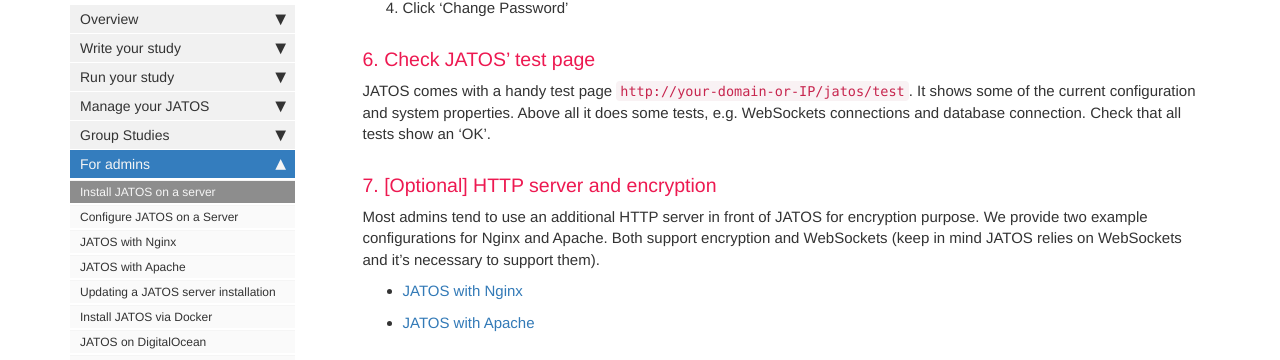
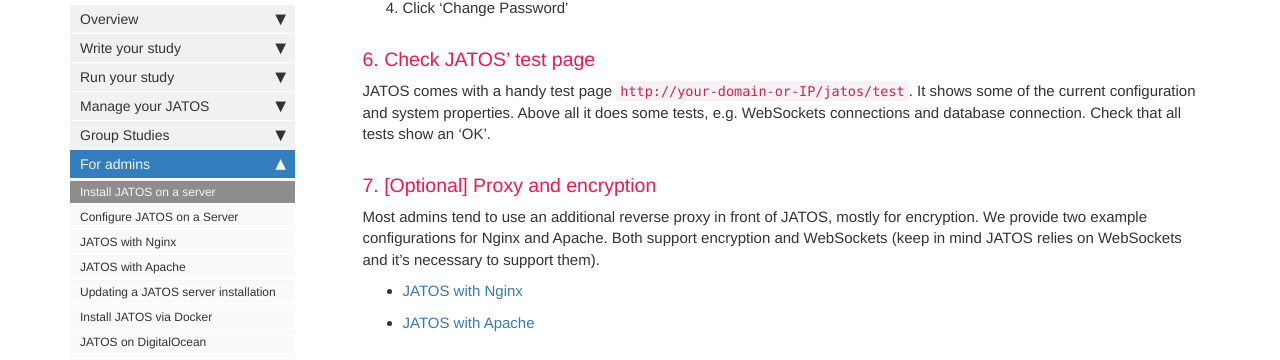
Before and after one commit to kristian-lange-tw/JATOS_docs_v3, a Jekyll site: the page built from pages/JATOS-on-a-server.md, in a window 1280 px wide and 900 px high, scrolled down 2229 px. Shown: the part 86-446 px from the top of the window. Built offline with Jekyll 4.4.1, drawn with Linux system fonts in a browser that asks for light colours; nearby versions of some CDN libraries; comment, search, counter and statistics services are not loaded; some of the changed text lies outside the part shown.

Commit message:
Update JATOS-on-a-server.md

```diff
--- a/pages/JATOS-on-a-server.md
+++ b/pages/JATOS-on-a-server.md
@@ -86,9 +86,9 @@
 
 JATOS comes with a handy test page `http://your-domain-or-IP/jatos/test`. It shows some of the current configuration and system properties. Above all it does some tests, e.g. WebSockets connections and database connection. Check that all tests show an 'OK'.
 
-### 7. [Optional] HTTP server and encryption
+### 7. [Optional] Proxy and encryption
 
-Most admins tend to use an additional HTTP server in front of JATOS for encryption purpose. We provide two example configurations for Nginx and Apache. Both support encryption and WebSockets (keep in mind JATOS relies on WebSockets and it's necessary to support them).
+Most admins tend to use an additional reverse proxy in front of JATOS, mostly for encryption. We provide two example configurations for Nginx and Apache. Both support encryption and WebSockets (keep in mind JATOS relies on WebSockets and it's necessary to support them).
 
 * [JATOS with Nginx](JATOS-with-Nginx.html)
 * [JATOS with Apache](JATOS-with-Apache.html)
```
